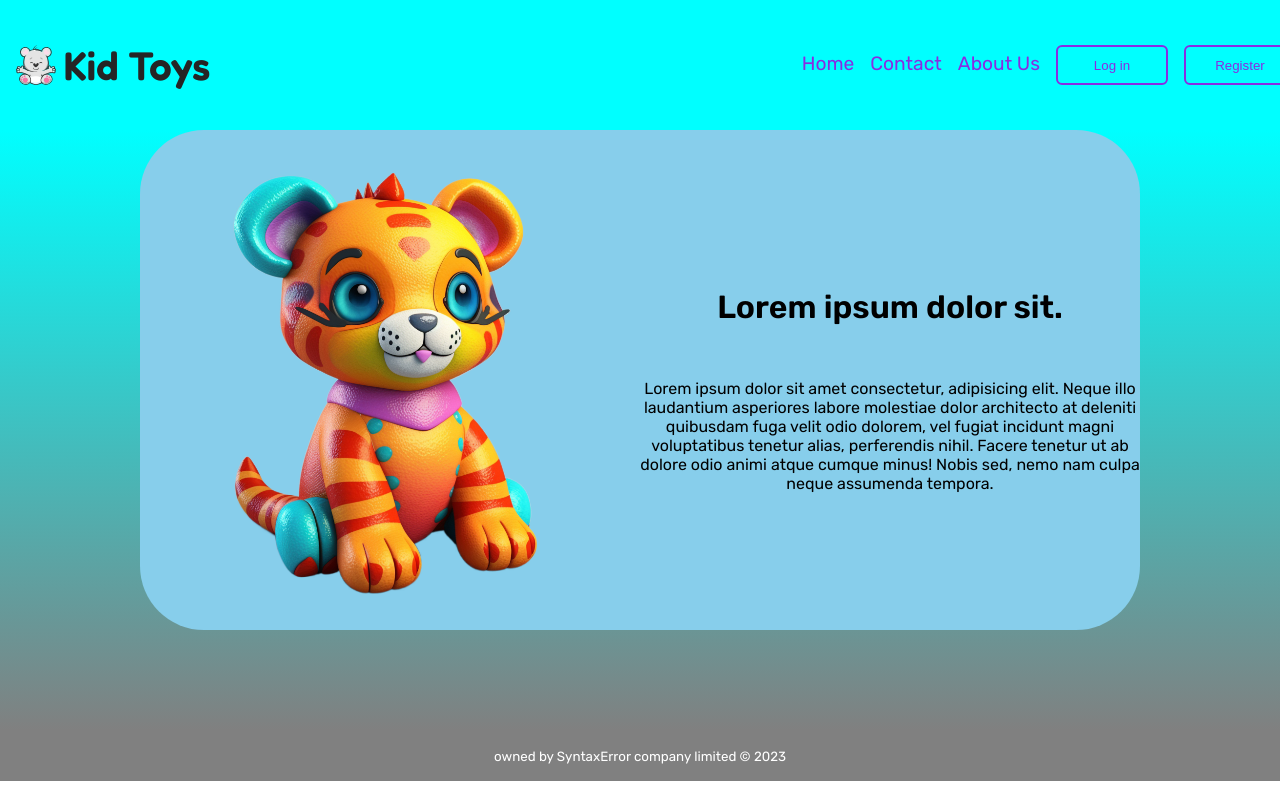
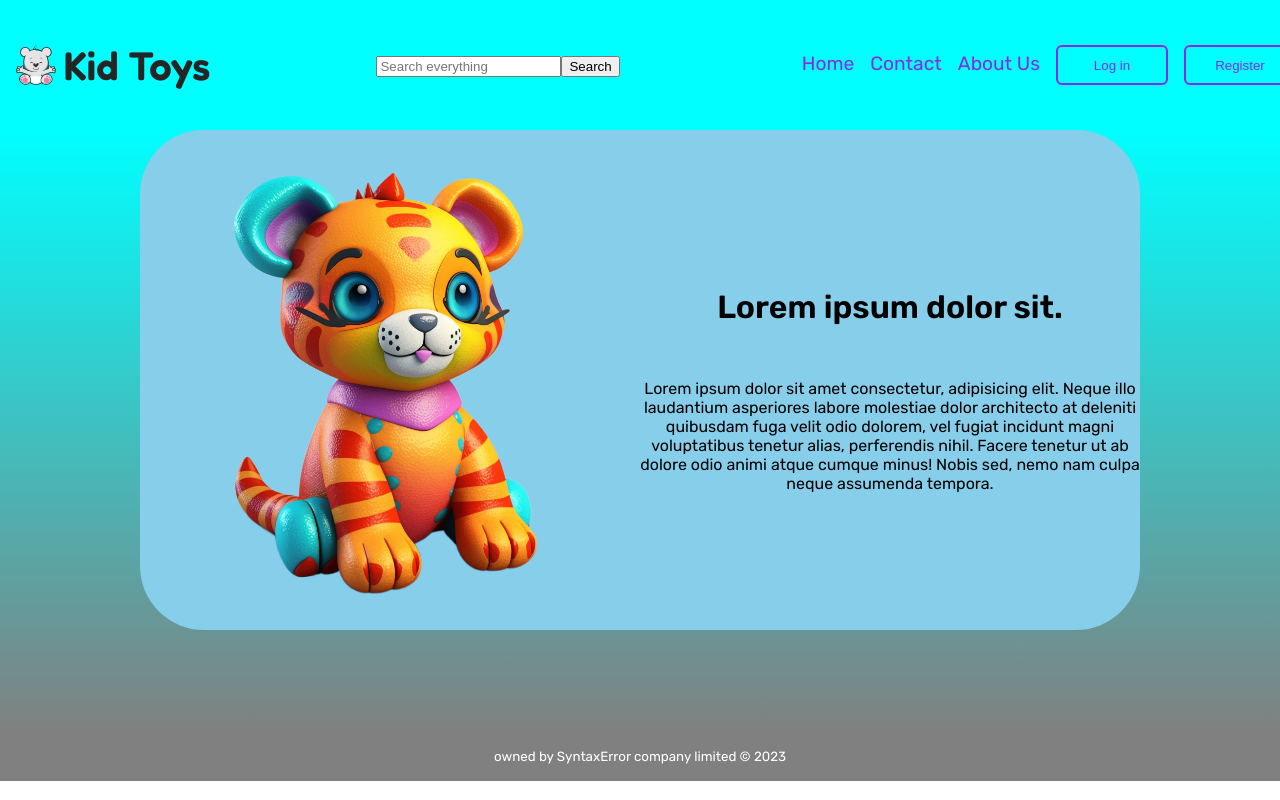
Before and after one commit to z0bla/kid-toys-webapp, a React (Create React App) app: page / in a window 1280 px wide. Shown: the top 800 px of the page. Built offline with nearby package versions, Linux system fonts and the light colour scheme.

Commit message:
Create Search component for site-wide searching

```diff
--- a/src/components/Header/index.tsx
+++ b/src/components/Header/index.tsx
@@ -2,6 +2,7 @@ import React, { useState } from "react";
 import { AiOutlineBars } from "react-icons/ai";
 import { RiCloseLine } from "react-icons/ri";
 
+import Search from "../Search";
 import styles from "./Header.module.css";
 import logo from "./kid-toys-logo.svg";
 
@@ -18,6 +19,7 @@ function Header(): JSX.Element {
         <img src={logo} className={styles.logoImg} />
         <h2 className={styles.logoText}>Kid Toys</h2>
       </div>
+      <Search />
       <nav
         className={styles.navigation}
         id={showMenu ? styles.mobileNavLinks : styles.hideMobileNavLinks}
--- /dev/null
+++ b/src/components/Search/index.tsx
@@ -0,0 +1,26 @@
+import React, { useState } from "react";
+
+function Search(): JSX.Element {
+  const [searchTerm, setSearchTerm] = useState("");
+
+  const handleSearchInput = (e: React.ChangeEvent<HTMLInputElement>) => {
+    setSearchTerm(e.target.value);
+  };
+
+  const handleSearchSubmit = (e: React.FormEvent<HTMLFormElement>) => {
+    e.preventDefault();
+    console.log(searchTerm);
+  };
+
+  return (
+    <form onSubmit={handleSearchSubmit}>
+      <input
+        type="search"
+        placeholder="Search everything"
+        onChange={handleSearchInput}
+      />
+      <button>Search</button>
+    </form>
+  );
+}
+export default Search;
```
Also changed, not shown: src/components/Search/Search.module.css (added).
